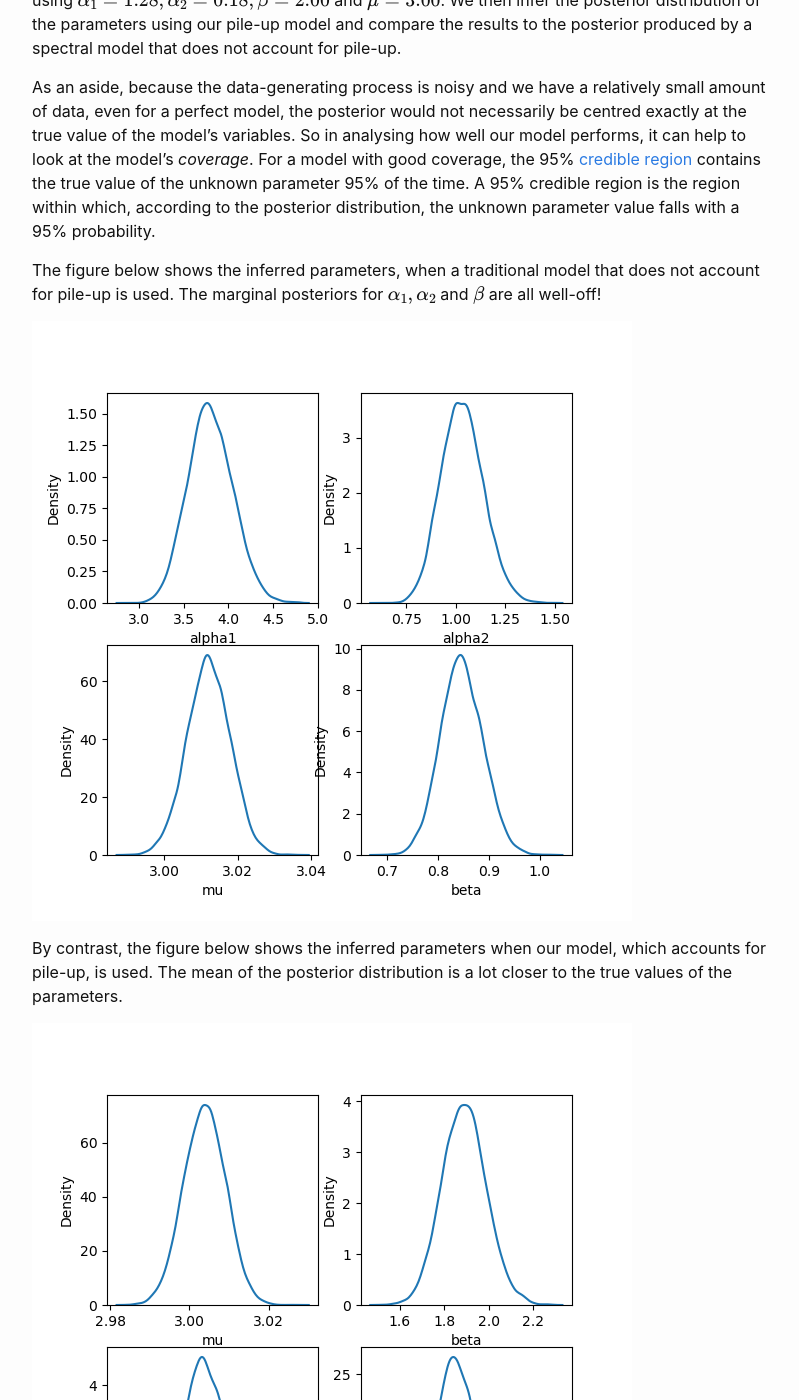
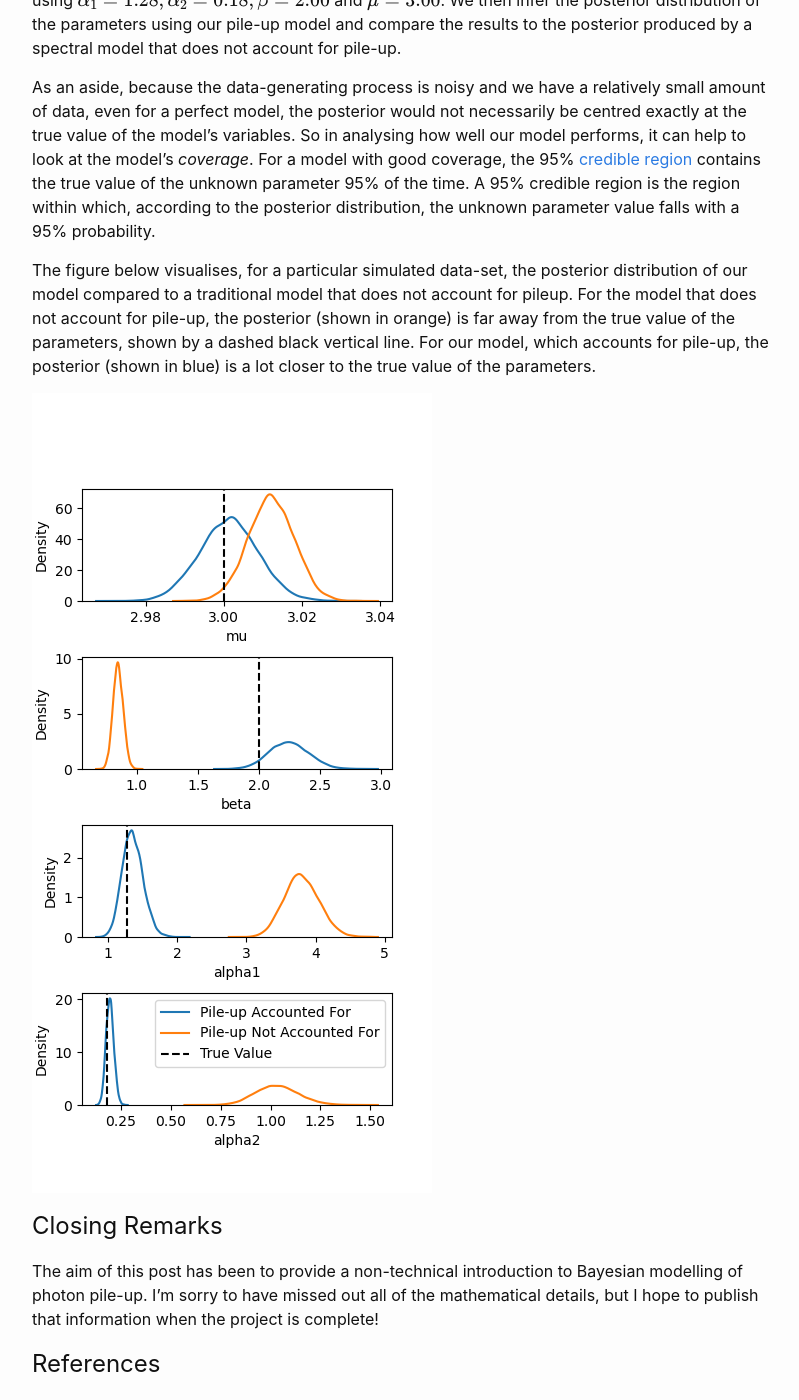
Before and after one commit to mckimmh/mckimmh.github.io, a Jekyll site: the page built from _posts/2023-07-25-bayesian-modelling-of-photon-pileup.markdown, in a window 1280 px wide and 1400 px high, scrolled down 3706 px. Shown: the whole window, without its empty margins (238-1037 px from the left). Built offline with Jekyll 4.4.1, drawn with Linux system fonts in a browser that asks for light colours; formulas are drawn with MathJax 3.

Commit message:
update figure in pile-up blog post

```diff
--- a/_posts/2023-07-25-bayesian-modelling-of-photon-pileup.markdown
+++ b/_posts/2023-07-25-bayesian-modelling-of-photon-pileup.markdown
@@ -44,13 +44,9 @@ I won't provide any details on the mathematical underpinnings of the model, but
 
 As an aside, because the data-generating process is noisy and we have a relatively small amount of data, even for a perfect model, the posterior would not necessarily be centred exactly at the true value of the model's variables. So in analysing how well our model performs, it can help to look at the model's *coverage*. For a model with good coverage, the 95% [credible region](https://en.wikipedia.org/wiki/Credible_interval) contains the true value of the unknown parameter 95% of the time. A 95% credible region is the region within which, according to the posterior distribution, the unknown parameter value falls with a 95% probability.
 
-The figure below shows the inferred parameters, when a traditional model that does not account for pile-up is used. The marginal posteriors for $$\alpha_1, \alpha_2$$ and $$\beta$$ are all well-off!
+The figure below visualises, for a particular simulated data-set, the posterior distribution of our model compared to a traditional model that does not account for pileup. For the model that does not account for pile-up, the posterior (shown in orange) is far away from the true value of the parameters, shown by a dashed black vertical line. For our model, which accounts for pile-up, the posterior (shown in blue) is a lot closer to the true value of the parameters.
 
-![Inferred Parameters when Pile-up is not accounted for](/assets/images/kde_4d_pileup_not_accounted.png)
-
-By contrast, the figure below shows the inferred parameters when our model, which accounts for pile-up, is used. The mean of the posterior distribution is a lot closer to the true values of the parameters.
-
-![Inferred Parameters when Pile-up is accounted for](/assets/images/kde_4d_pileup_accounted.png)
+![Posterior Distribution](/assets/images/piled_unpiled_dens.png)
 
 # Closing Remarks
 
```
Also changed, not shown: assets/images/piled_unpiled_dens.png (added).
